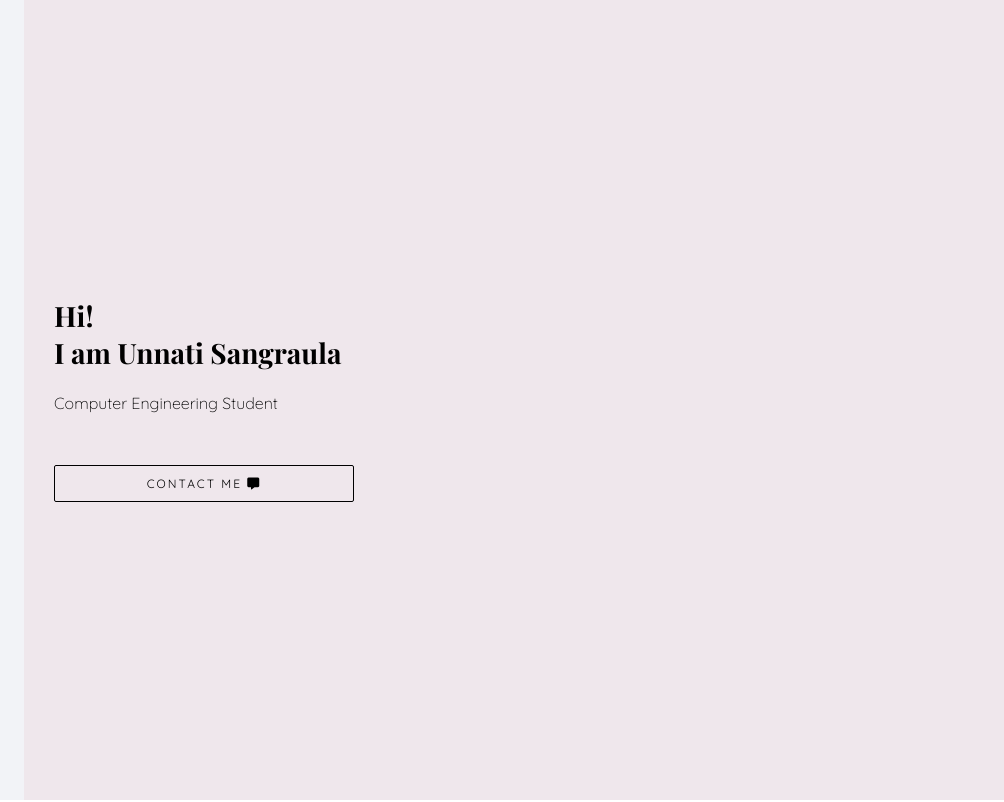
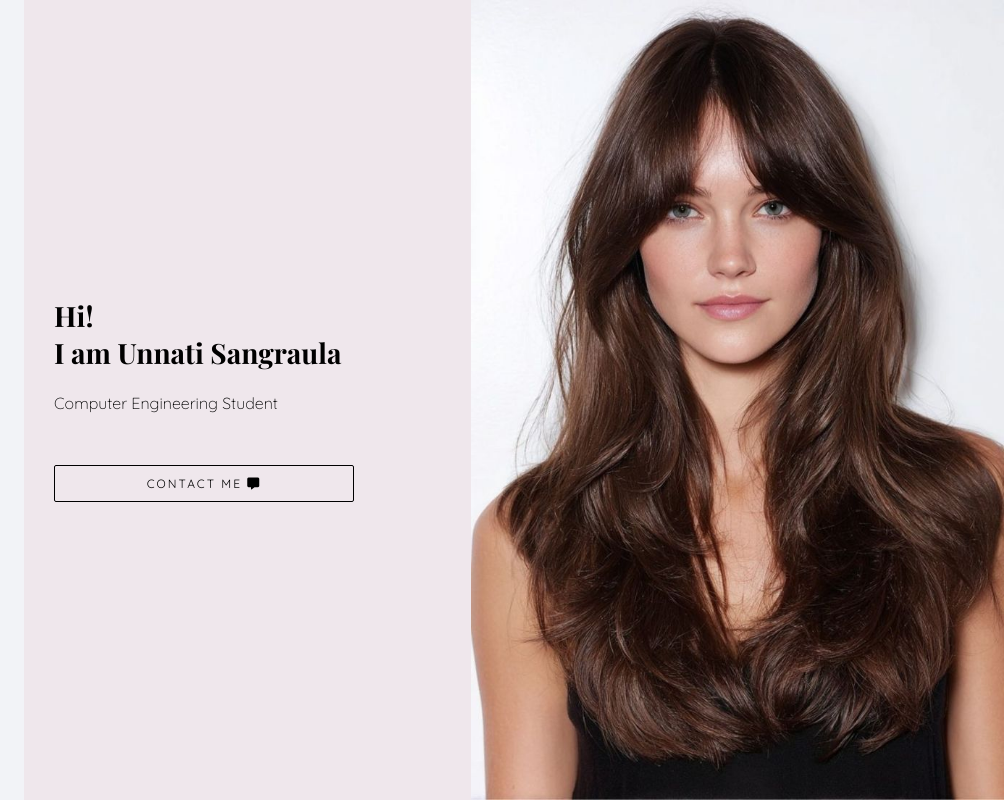
Before and after one commit to unnatisangraula122/Web-Portfolio-, a plain HTML site: page index.html in a window 1280 px wide. Shown: the top 802 px of the page, 276-1280 px from the left. Drawn offline with nearby package versions, Linux system fonts and the light colour scheme.

Commit message:
image added in the hero section

```diff
--- a/styles/hero.css
+++ b/styles/hero.css
@@ -1,6 +1,6 @@
 #hero {
   background-color: #efe7ec;
-  background-image: url("meaf.jpg");
+  background-image: url("/assets/me.jpg");
   background-repeat: no-repeat;
   background-position: right bottom;
   background-size: contain;
```
Also changed, not shown: assets/me.jpg (renamed from assets/meaf.jpg).
